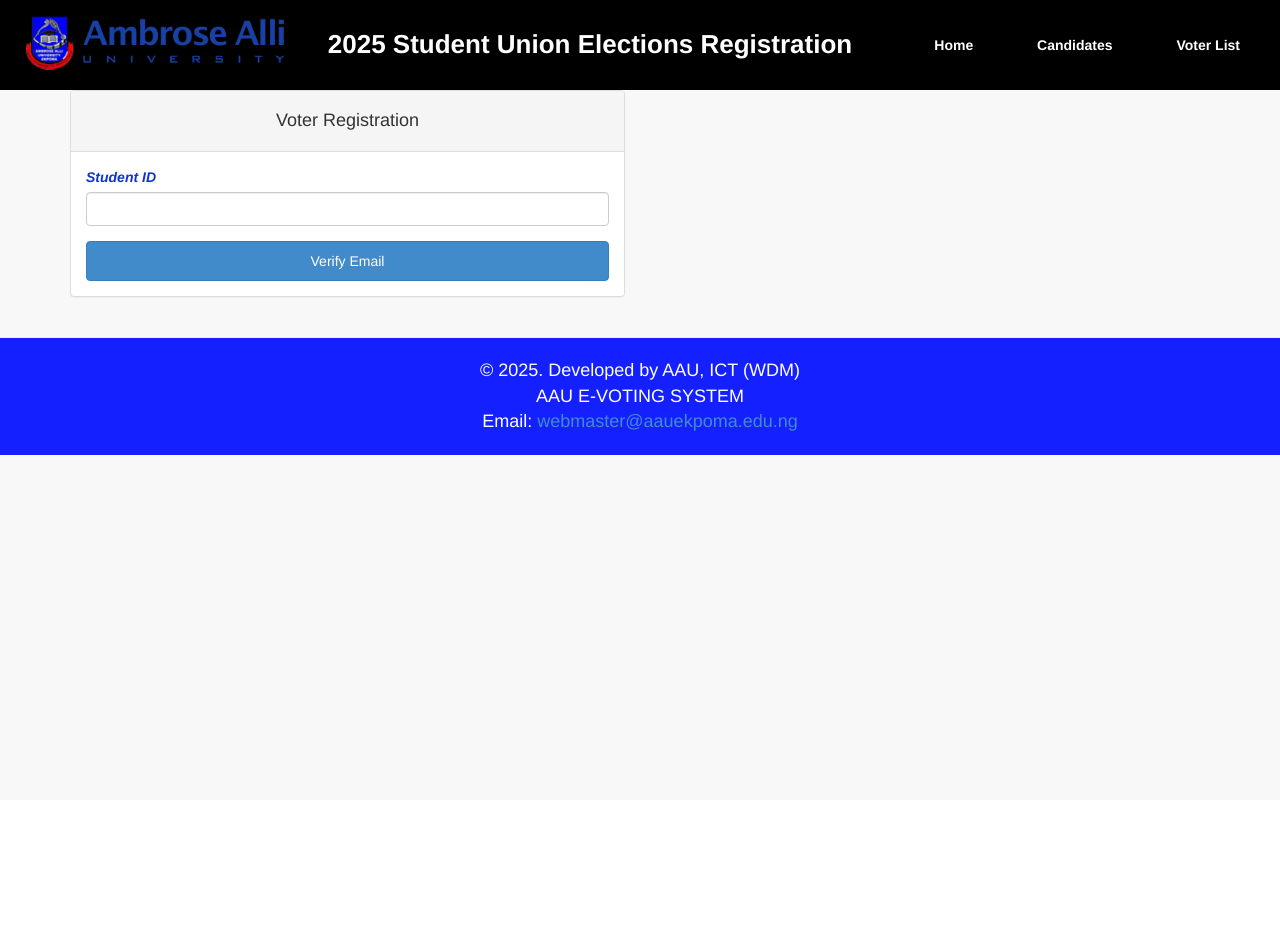
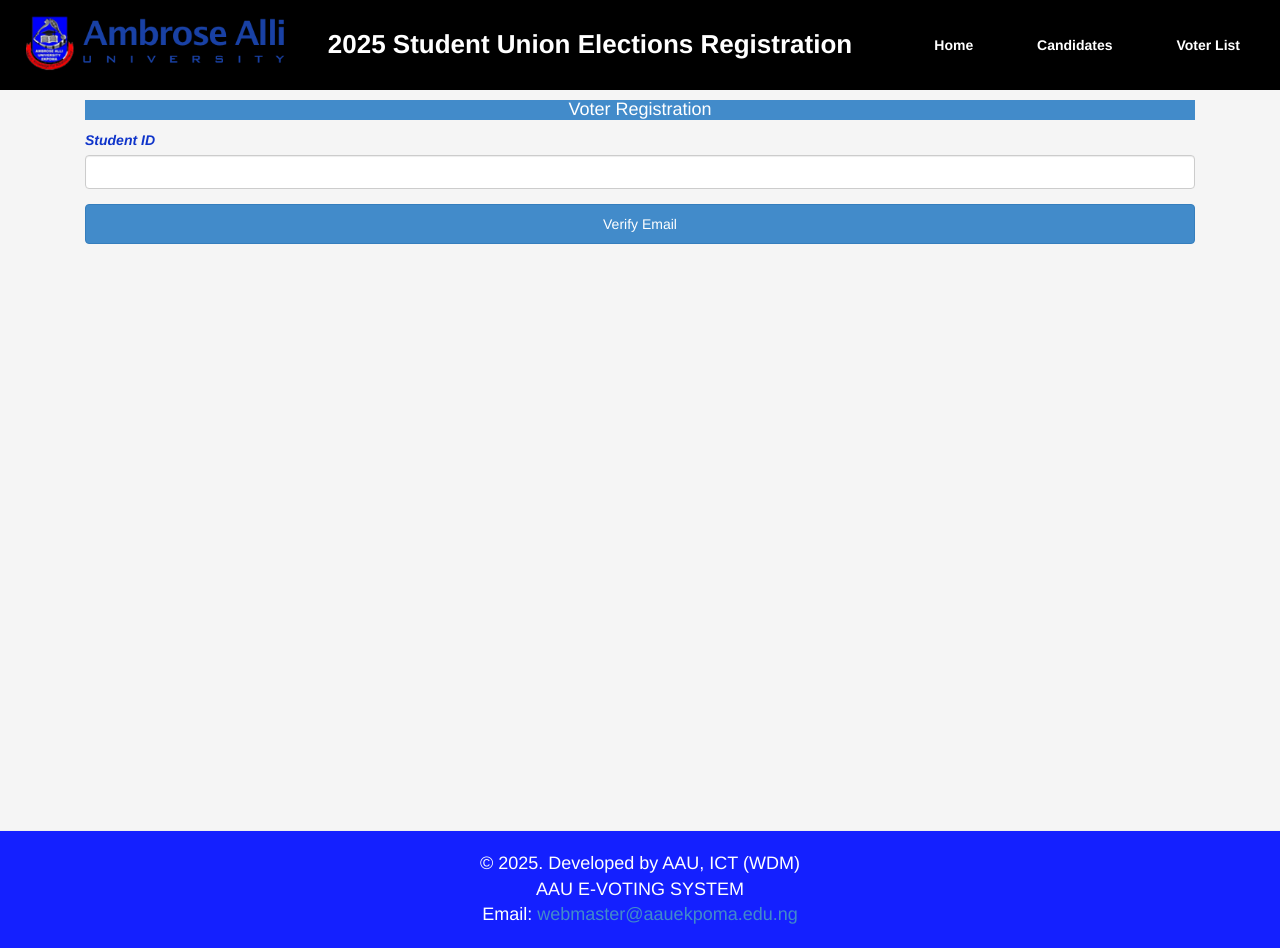
Before and after one commit to jayumaks/e_voting, a PHP site: page /phpmailer/register/index.php in a window 1280 px wide. Before the commit the page ends 455 px from the top, so only its background shows below. Run offline with PHP 8.4, Linux system fonts and the light colour scheme.

Commit message:
send otp fixes

```diff
--- a/register/index.php
+++ b/register/index.php
@@ -3,16 +3,12 @@ ini_set('display_errors', 1);
 error_reporting(E_ALL);
 session_start();
 ?>
-
 <?php include('./head.php'); ?>
-<body>
+<body style="background-color: #f5f5f5;">
 <?php include('./index_banner.php'); ?>
 
-<div class="container mt-4">
-    <div class="row justify-content-center">
-        <div class="col-md-6">
-
-            <!-- Flash Messages -->
+<div class="container d-flex align-items-center justify-content-center" style="min-height: 90vh;">
+    <div class="col-lg-6 col-md-8 col-sm-10">
         <?php if (isset($_SESSION['error'])): ?>
             <div class="alert alert-danger"><?= $_SESSION['error']; unset($_SESSION['error']); ?></div>
         <?php endif; ?>
@@ -21,11 +17,11 @@ session_start();
             <div class="alert alert-success"><?= $_SESSION['success']; unset($_SESSION['success']); ?></div>
         <?php endif; ?>
 
-            <div class="panel panel-default">
-                <div class="panel-heading text-center">
+        <div class="card shadow rounded">
+            <div class="card-header bg-primary text-white text-center">
                 <h4>Voter Registration</h4>
             </div>
-                <div class="panel-body">
+            <div class="card-body">
 
                 <!-- STEP 1: Enter Student ID -->
                 <?php if (!isset($_SESSION['otp_verified']) && !isset($_SESSION['masked_email'])): ?>
@@ -42,7 +38,7 @@ session_start();
                 <?php if (isset($_SESSION['masked_email']) && !isset($_SESSION['otp_verified'])): ?>
                     <form method="post" action="verify_otp.php">
                         <input type="hidden" name="id_number" value="<?= $_SESSION['id_number']; ?>">
-                        <p>An OTP has been sent to: <strong><?= $_SESSION['masked_email']; ?></strong></p>
+                        <p class="text-center">An OTP has been sent to: <strong><?= $_SESSION['masked_email']; ?></strong></p>
                         <div class="form-group">
                             <label for="otp">Enter OTP</label>
                             <input type="text" name="otp" class="form-control" required>
@@ -113,7 +109,6 @@ session_start();
         </div>
     </div>
 </div>
-</div>
 
 <?php include('./footer.php'); ?>
 </body>
```
Lines whose indentation alone changed are shown as unchanged.
